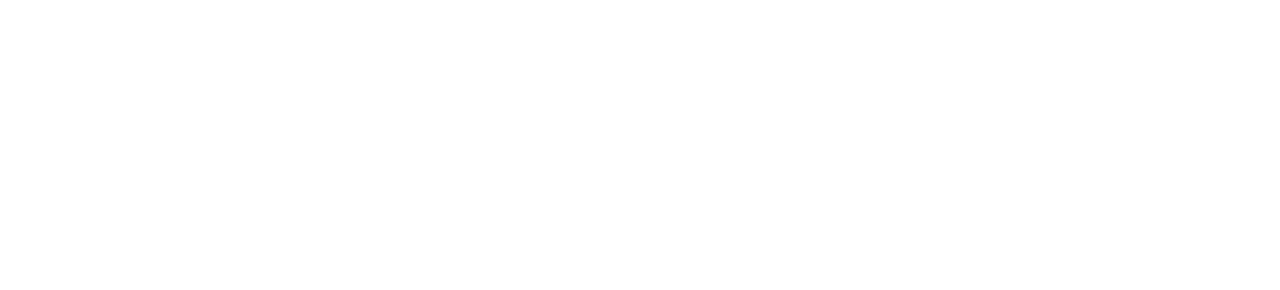
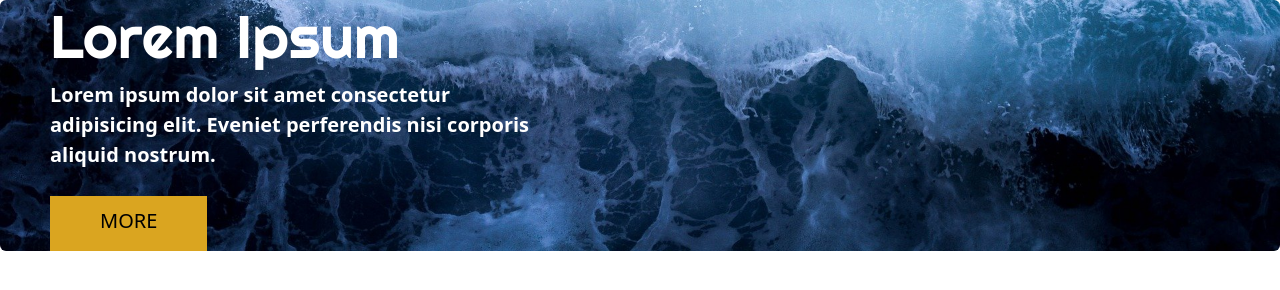
Before and after one commit to Hackademy-96/lezione-8-Davide-Ciraudo, a plain HTML site: page index.html in a window 1280 px wide. Drawn offline with nearby package versions, Linux system fonts and the light colour scheme.

Commit message:
card iniziale con sfondo

```diff
--- a/index.html
+++ b/index.html
@@ -14,6 +14,15 @@
   </head>
   <body>
         <!-- Titolo con card iniziale  -->
+        <div class="card">
+          <div class="">
+            <h5 class="card-title">Lorem Ipsum</h5>
+            <p class="card-text"><strong>Lorem ipsum dolor sit amet consectetur adipisicing elit. Eveniet perferendis nisi corporis aliquid nostrum.</strong> </p>
+            <a href="#" class="btn btn-primary">MORE</a>
+          </div>
+
+
+
 
         <!-- header con card  -->
 
--- a/style.css
+++ b/style.css
@@ -0,0 +1,42 @@
+.body{
+    font-family: 'Roboto', sans-serif;
+
+
+}
+/* card iniziale con bottone  */
+.card{
+    height: 100%;
+    background-image: url(/media/header.jpg);
+    background-size: cover;
+    background-position: bottom;
+    display: flex;
+    justify-content: center;
+    border: 0;
+    color: white;
+
+}
+.card-title{
+    font-size: 60px;
+    font-family: 'Righteous', cursive;
+    line-break: auto;
+    margin-left: 50px;
+}
+.card-text{
+    width: 500px;
+    margin-left: 50px;
+    font-size: 20px;
+
+}
+.btn{
+    margin-top: 10px;
+    padding-left: 50px;
+    padding-right: 50px;
+    padding-top: 10px;
+    padding-bottom: 15px;
+    font-size: 20px;
+    border-radius: 0%;
+    margin-left: 50px;
+    background-color: goldenrod;
+    border: 0;
+    color: black;
+}
```
